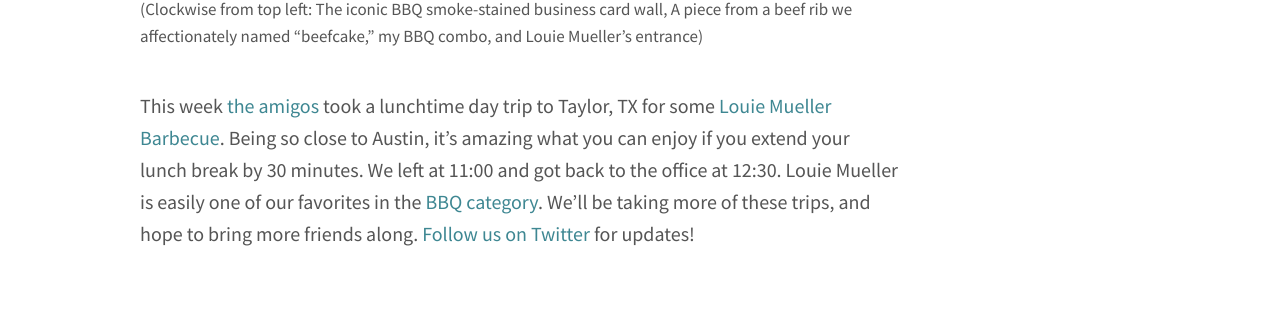
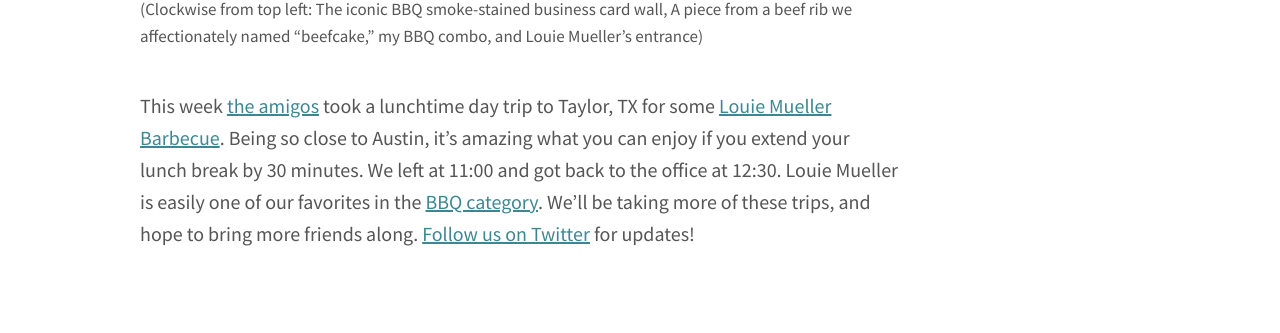
Before and after one commit to Paravel/DayTrip-Blog, a Jekyll site: the page built from _posts/2016-02-24-louiemueller.markdown, in a window 1280 px wide. Shown: the part 1180-1513 px from the top of the page. Built offline with Jekyll 4.4.1, drawn with Linux system fonts in a browser that asks for light colours.

Commit message:
Underlining & styling links for #7

```diff
--- a/_sass/_base.scss
+++ b/_sass/_base.scss
@@ -98,10 +98,16 @@
   color: #3E8792;
   text-decoration: none;
   font-weight: normal;
-  // transition: all 0.1s linear;
+  transition: all 0.1s linear;
   &:hover{
     text-decoration: underline;
+		color: #53D9EB;
   }
+}
+
+p a,
+figcaption a{
+	text-decoration: underline;
 }
 
 .button {
--- a/_sass/_layout.scss
+++ b/_sass/_layout.scss
@@ -66,6 +66,7 @@
 
   a {
     text-transform: capitalize;
+    text-decoration: none;
   }
 }
 
```
